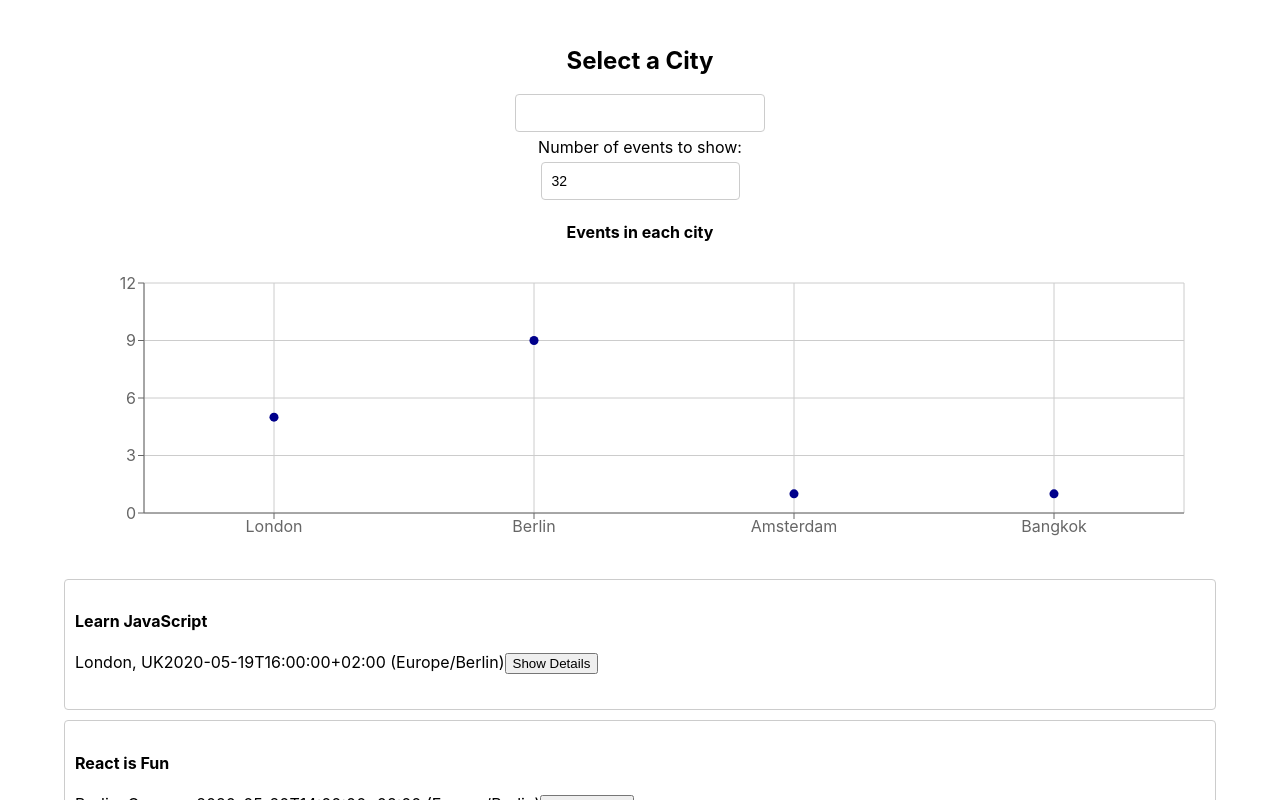
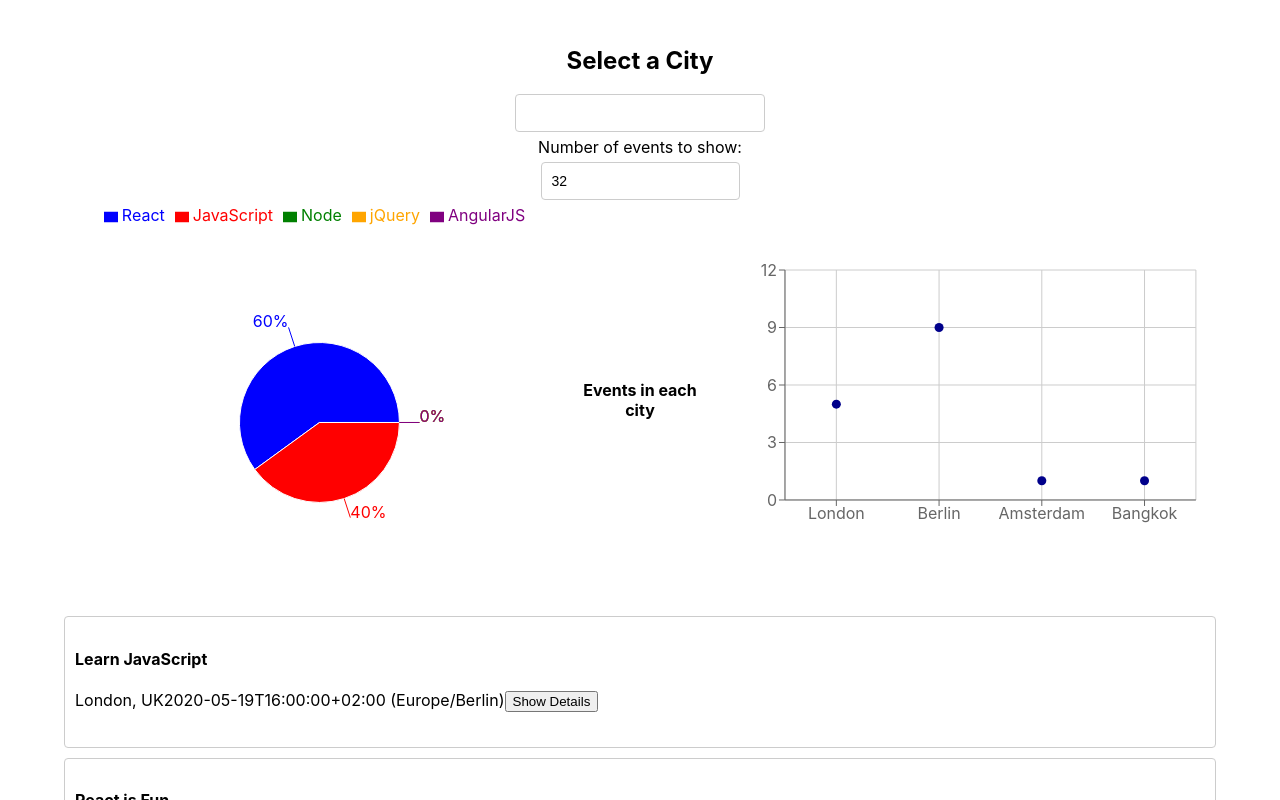
Before and after one commit to simharuk2021/meet, a React (Create React App) app: page / in a window 1280 px wide. Shown: the top 800 px of the page. Built offline with nearby package versions, Linux system fonts and the light colour scheme; what atatus-spa would draw is missing.

Commit message:
PIE CHART ADDED

```diff
--- a/src/App.js
+++ b/src/App.js
@@ -3,7 +3,7 @@ import React, { Component } from 'react';
 import './App.css';
 import EventList from './EventList';
 import CitySearch from './CitySearch';
-// import Event from './Event';
+import EventGenre from './EventGenre';
 import NumberOfEvents from'./NumberOfEvents';
 import WelcomeScreen from './WelcomeScreen';
 import { getEvents, extractLocations, checkToken, getAccessToken } from './api';
@@ -117,6 +117,8 @@ async componentDidMount() {
                 numberOfEvents={this.state.numberOfEvents}
                 updateNumberOfEvents={this.updateNumberOfEvents}
                 errorText={this.state.errorText} />
+    <div className="data-vis-wrapper">
+							<EventGenre events={this.state.events} />
                 <h4>Events in each city</h4>
     <ResponsiveContainer height={300} width="99%" >
       <ScatterChart margin={{top: 20, right: 20, bottom: 20, left: 20,}}>
@@ -127,10 +129,11 @@ async componentDidMount() {
       <Scatter data={this.getData()} fill="#00008B" />
       </ScatterChart>
     </ResponsiveContainer>
-
-      <EventList events={this.state.events}/>
+    </div>
+    <EventList events={this.state.events}/>
       {navigator.onLine && <WelcomeScreen showWelcomeScreen={this.state.showWelcomeScreen} getAccessToken={() => { getAccessToken() }} />}
     </Container>
+
 
   );
  }
--- a/src/EventGenre.js
+++ b/src/EventGenre.js
@@ -0,0 +1,58 @@
+import React, { useEffect, useState} from 'react';
+import { PieChart, Pie, Cell, ResponsiveContainer, Legend } from 'recharts';
+
+const EventGenre = ({ events }) => {
+	const [data, setData] = useState([]);
+	// Creates a function to get genre data from events data
+	useEffect(() => {
+		const getData = () => {
+			const genres = ['React', 'JavaScript', 'Node', 'jQuery', 'AngularJS'];
+
+			const data = genres.map(genre => {
+				const value = events.filter(({ summary }) =>
+					summary.split(' ').includes(genre)
+				).length;
+				return { name: genre, value };
+			});
+			return data;
+		};
+		setData(() => getData());
+	}, [events]);
+
+	const colors = ['blue', 'red', 'green', 'orange', 'purple'];
+
+return (
+    <ResponsiveContainer height={400} >
+        <PieChart width={400} height={250} >
+            <Pie
+            data={data}
+            cx="50%"
+            cy="50%"
+            labeline={false}
+            outerRadius={80}
+            fill ="#8884d8"
+            dataKey="value"
+            label={({ percent }) =>
+						`${(percent * 100).toFixed(0)}%`
+					}
+				>
+					{data.map((entry, index) => (
+						<Cell
+							key={`cell-${index}`}
+							fill={colors[index % colors.length]}
+							name={entry.name}
+						/>
+                        ))}
+            </Pie>
+            <Legend
+					layout="horizontal"
+					verticalAlign="top"
+					align="center"
+					height={45}
+				/>
+        </PieChart>
+    </ResponsiveContainer>
+        );
+    }
+
+    export default EventGenre;
```
